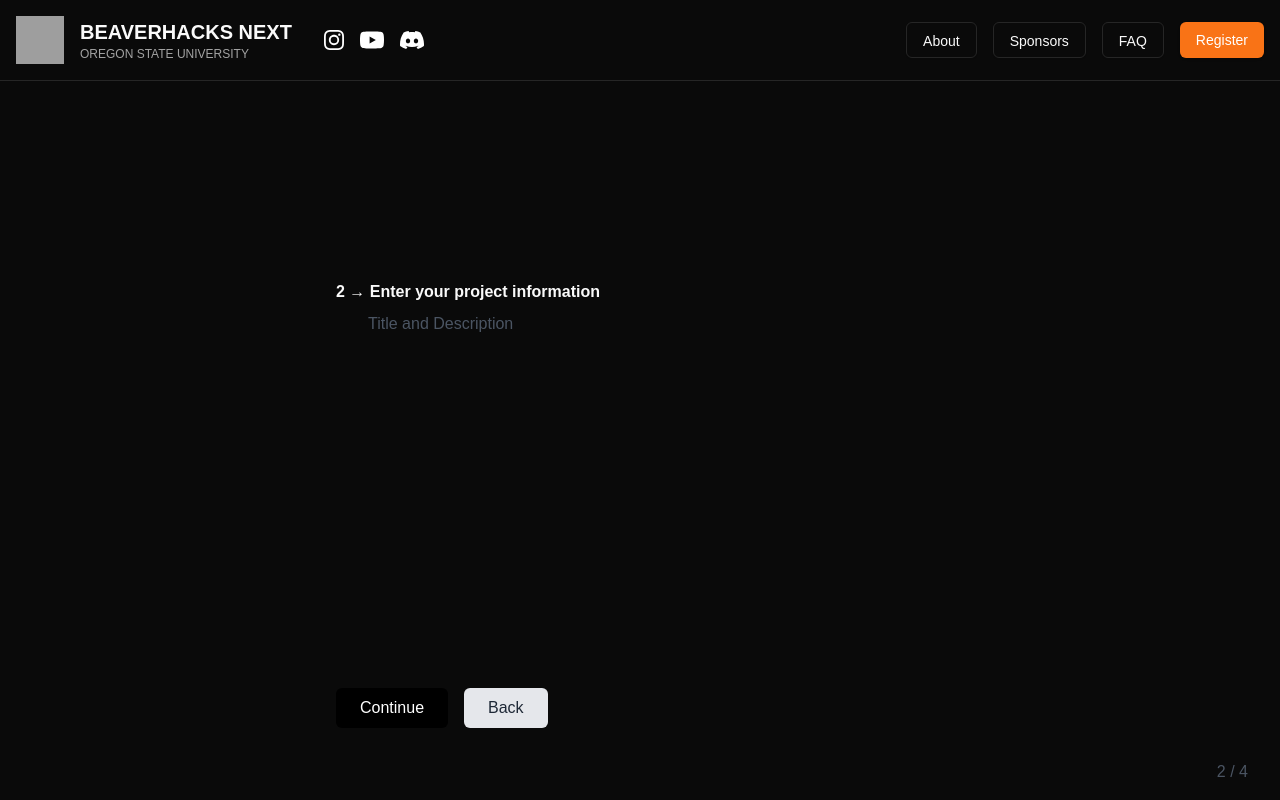
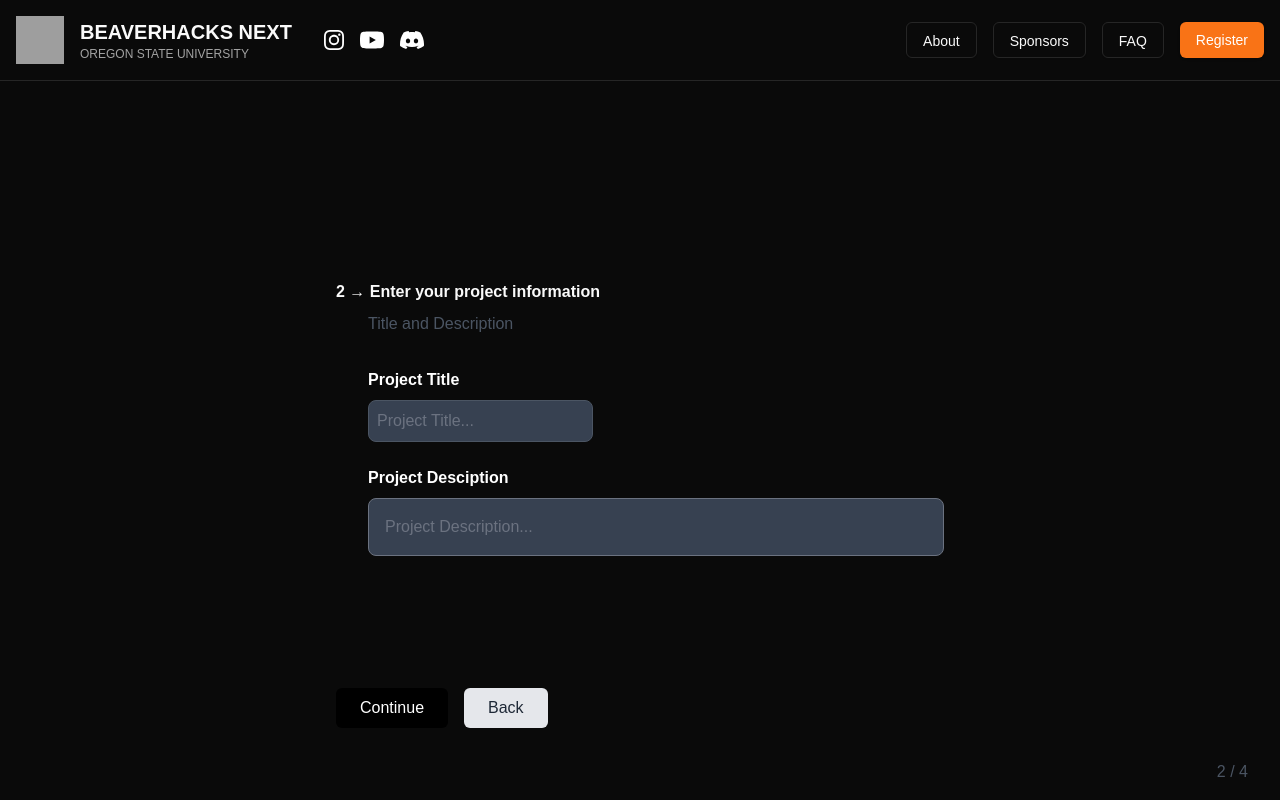
Before and after one commit to OregonStateHackathonClub/next, a Next.js app: page / in a window 1280 px wide. Both pictures are taken after a click on the button "Continue". Built offline with nearby package versions, Linux system fonts and the light colour scheme; grey boxes are pictures that could not be loaded.

Commit message:
added project title and description

```diff
--- a/src/components/application/StepTwo.tsx
+++ b/src/components/application/StepTwo.tsx
@@ -1,9 +1,43 @@
 export const StepTwo = () => {
   return (
-    <div className = "pt-60 px-8 max-w-2xl mx-auto w-full">
-        <h2 className="text-white-3xl font-bold mb-2 text-left">2 → Enter your project information</h2>
-        <p className="text-gray-600 mb-8 pl-8 text-left">Title and Description</p>
-        {/* Form Title and Description */}
+    <div className="pt-60 px-8 max-w-2xl mx-auto w-full">
+      <h2 className="text-white-3xl font-bold mb-2 text-left">
+        2 → Enter your project information
+      </h2>
+      <p className="text-gray-600 mb-8 pl-8 text-left">Title and Description</p>
+      {/* Form Title and Description */}
+      <form className="text-white-600 mb-8 pl-8 text-left">
+        <div>
+          <label
+            for="projectName"
+            class="block mb-2 text-white-3xl font-bold dark:text-white"
+          >
+            Project Title
+          </label>
+          <input
+            type="text"
+            id="projectTitle"
+            class="block w-half p-2 text-gray-600 border border-gray-300 rounded-lg bg-gray-50
+            focus:ring-blue-500 focus:border-blue-500 dark:bg-gray-700 dark:border-gray-600 dark:placeholder-gray-500 dark:text-white dark:focus:ring-blue-500 dark:focus:border-blue-500"
+            placeholder="Project Title..."
+          />
+        </div>
+        <br />
+        <div>
+          <label
+            for="projectDescription"
+            class="block mb-2 text-white-3xl font-bold dark:text-white"
+          >
+            Project Desciption
+          </label>
+          <input
+            type="text"
+            id="projectDescription"
+            class="block w-full p-4 text-gray-600 border border-gray-300 rounded-lg bg-gray-50 text-base focus:ring-blue-500 focus:border-blue-500 dark:bg-gray-700 dark:border-gray-500 dark:placeholder-gray-500 dark:text-white dark:focus:ring-blue-500 dark:focus:border-blue-500"
+            placeholder="Project Description..."
+          />
+        </div>
+      </form>
     </div>
   );
 };
```
